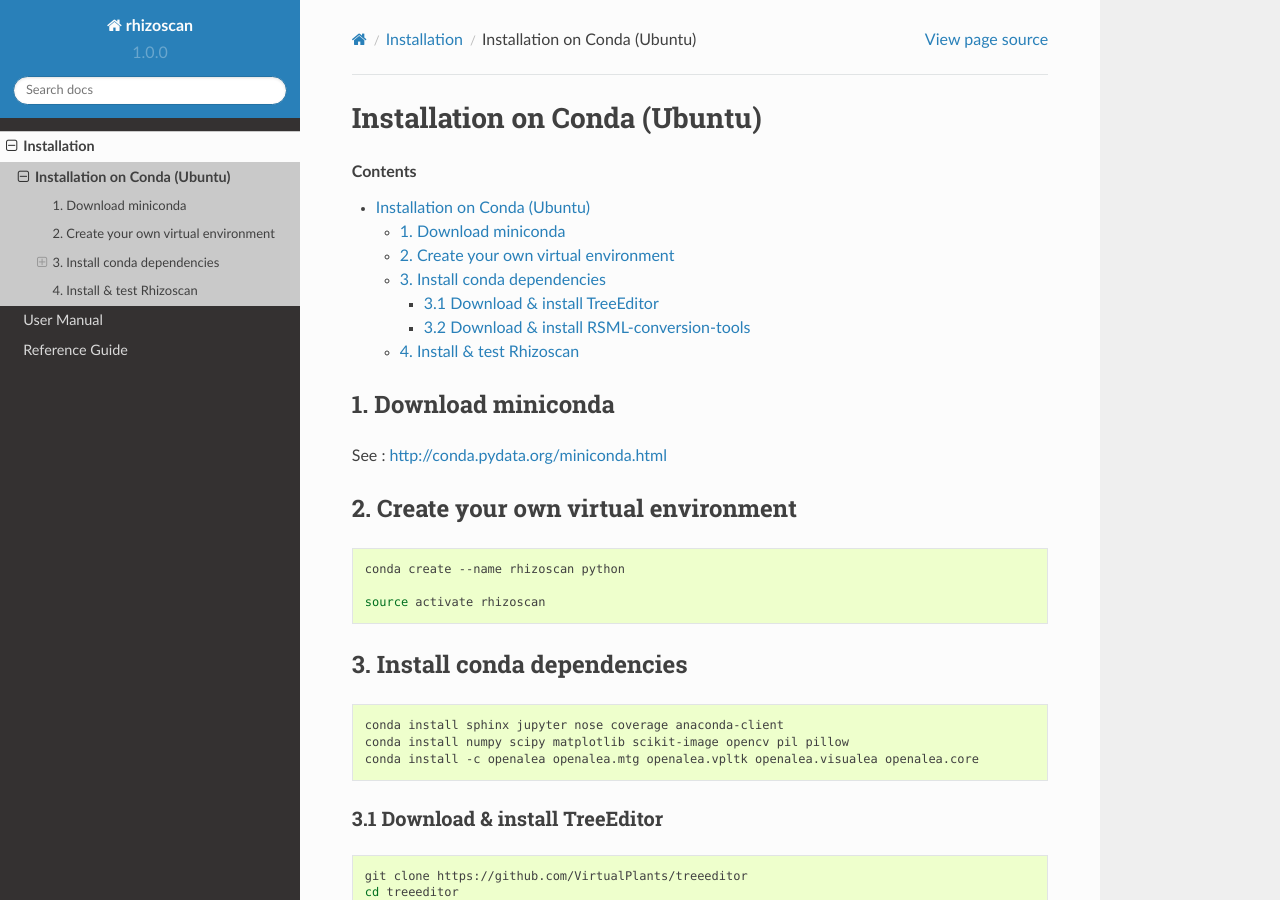
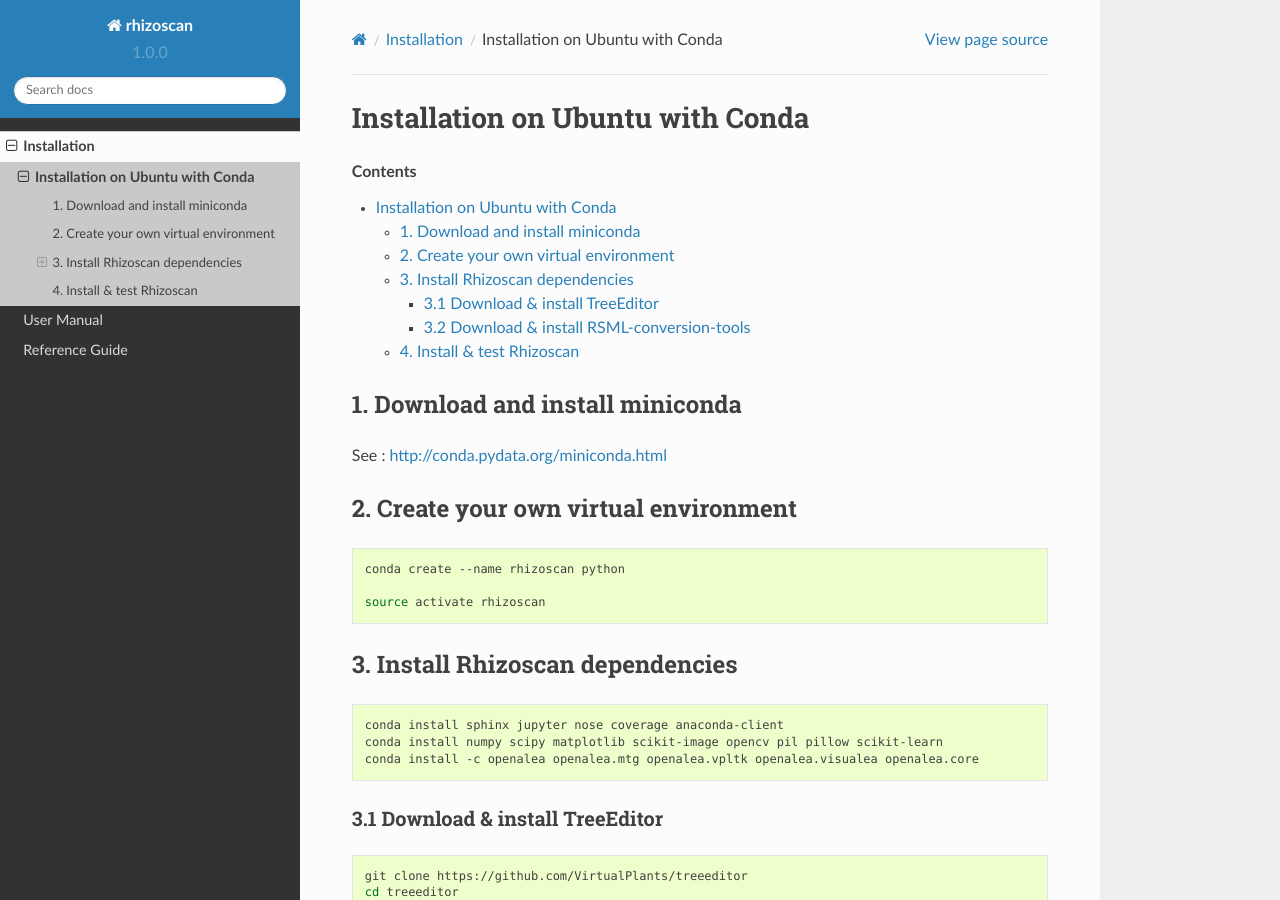
Before and after one commit to openalea-incubator/rhizoscan, a Sphinx documentation site: the page built from doc/source/install/install_conda.rst, in a window 1280 px wide and 900 px high. Built offline with Sphinx 7.4.7 and the Read the Docs theme 2.0.0, drawn with Linux system fonts in a browser that asks for light colours.

Commit message:
Update scikit-learn dependancie on README Update scikit-learn dependancie on install documentation\n Rename k_mean to kmeans

```diff
--- a/README.rst
+++ b/README.rst
@@ -26,7 +26,8 @@
 * NumPy
 * SciPy
 * Matplotlib
-* Scikit.Image
+* Scikit-image
+* Scikit-learn
 * PIL or Pillow
 * OpenCV
 
--- a/doc/source/install/install_conda.rst
+++ b/doc/source/install/install_conda.rst
@@ -1,10 +1,10 @@
-==============================
-Installation on Conda (Ubuntu)
-==============================
+=================================
+Installation on Ubuntu with Conda
+=================================
 
 .. contents::
 
-1. Download miniconda
+1. Download and install miniconda
 ---------------------
 
 See : http://conda.pydata.org/miniconda.html
@@ -20,13 +20,13 @@
     source activate rhizoscan
 
 
-3. Install conda dependencies
------------------------------
+3. Install Rhizoscan dependencies
+---------------------------------
 
 .. code:: shell
 
     conda install sphinx jupyter nose coverage anaconda-client
-    conda install numpy scipy matplotlib scikit-image opencv pil pillow
+    conda install numpy scipy matplotlib scikit-image opencv pil pillow scikit-learn
     conda install -c openalea openalea.mtg openalea.vpltk openalea.visualea openalea.core
 
 3.1 Download & install TreeEditor
```
Also changed, not shown: 1 other file.
